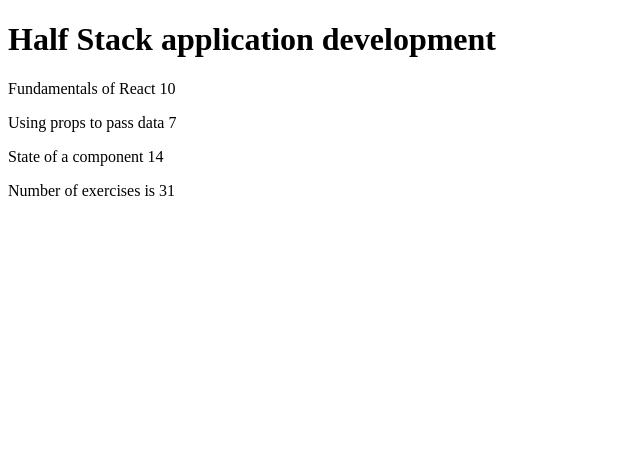
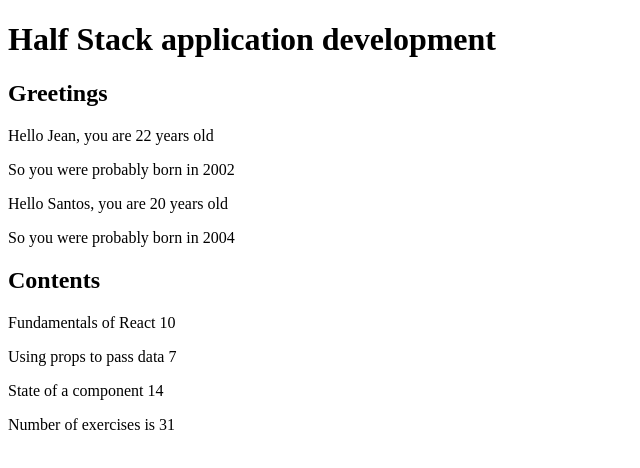
Before and after one commit to deodat04/fullstack_work_submission_Part0, a React (Create React App) app: page / in a window 1280 px wide. Shown: the top 468 px of the page, without its empty margins (0-640 px from the left). Built offline with nearby package versions, Linux system fonts and the light colour scheme.

Commit message:
composant | déstructuration

```diff
--- a/src/App.js
+++ b/src/App.js
@@ -7,12 +7,33 @@
   );
 };
 
+const Hello = ({ name, age }) => {
+  //const { name, age } = props
+  const bornYear = () => new Date().getFullYear() - age;
+
+  return (
+    <div>
+      <p>Hello {name}, you are {age} years old</p>
+      <p>So you were probably born in {bornYear()}</p>
+    </div>
+  );
+};
+
 const Content = (props) => {
   return (
     <div>
-      <Part part={props.course.parts[0].name} exercises={props.course.parts[0].exercises} />
-      <Part part={props.course.parts[1].name} exercises={props.course.parts[1].exercises} />
-      <Part part={props.course.parts[2].name} exercises={props.course.parts[2].exercises} />
+      <Part
+        part={props.course.parts[0].name}
+        exercises={props.course.parts[0].exercises}
+      />
+      <Part
+        part={props.course.parts[1].name}
+        exercises={props.course.parts[1].exercises}
+      />
+      <Part
+        part={props.course.parts[2].name}
+        exercises={props.course.parts[2].exercises}
+      />
     </div>
   );
 };
@@ -30,34 +51,46 @@
 const Total = (props) => {
   return (
     <div>
-      <p> Number of exercises is {props.course.parts[0].exercises+props.course.parts[1].exercises+props.course.parts[2].exercises} </p>
+      <p>
+        {" "}
+        Number of exercises is{" "}
+        {props.course.parts[0].exercises +
+          props.course.parts[1].exercises +
+          props.course.parts[2].exercises}{" "}
+      </p>
     </div>
   );
 };
 
 const App = () => {
   const course = {
-    name: 'Half Stack application development',
+    name: "Half Stack application development",
     parts: [
       {
-        name: 'Fundamentals of React',
-        exercises: 10
+        name: "Fundamentals of React",
+        exercises: 10,
       },
       {
-        name: 'Using props to pass data',
-        exercises: 7
+        name: "Using props to pass data",
+        exercises: 7,
       },
       {
-        name: 'State of a component',
-        exercises: 14
-      }
-    ]
-  }
+        name: "State of a component",
+        exercises: 14,
+      },
+    ],
+  };
+
+  const name = "Santos";
+  const age = 20;
 
   return (
     <div>
       <Header course={course.name} />
-
+      <h2>Greetings</h2>
+      <Hello name="Jean" age={20 + 2} />
+      <Hello name={name} age={age} />
+      <h2>Contents</h2>
       <Content course={course} />
 
       <Total course={course} />
@@ -78,3 +111,21 @@
 
 // const m1 = t.map(value => value * 2)
 // console.log(m1)   // [2, 4, 6] est affiché
+
+class Person {
+  constructor(name, age) {
+    this.name = name;
+    this.age = age;
+  }
+  greet() {
+    console.log(
+      "hello, my name is " + this.name + "and i have " + this.age + " years old"
+    );
+  }
+}
+
+const adam = new Person("Adam Ondra", 35);
+adam.greet();
+
+const janja = new Person("Janja Garnbret", 22);
+janja.greet();
```
